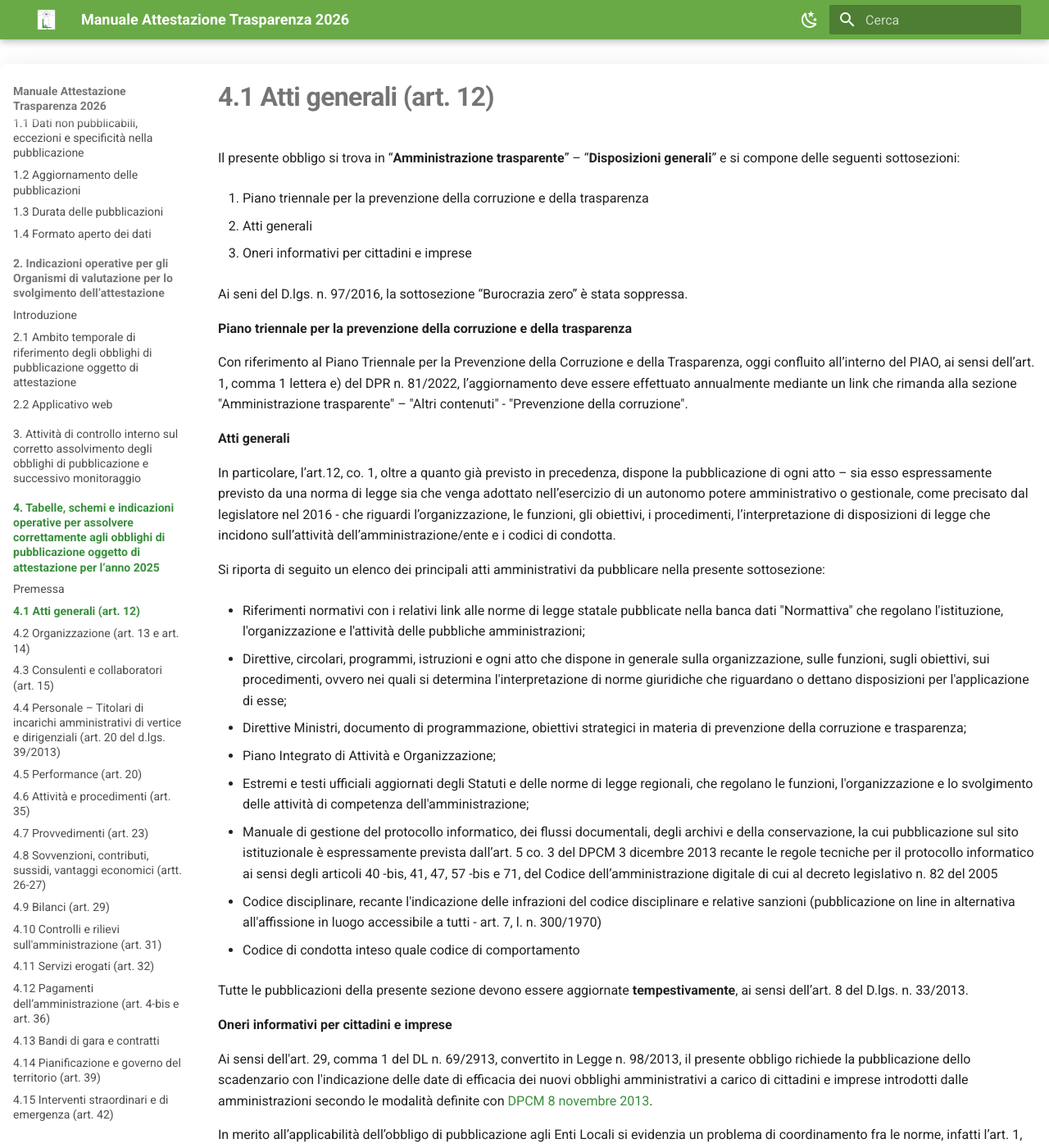
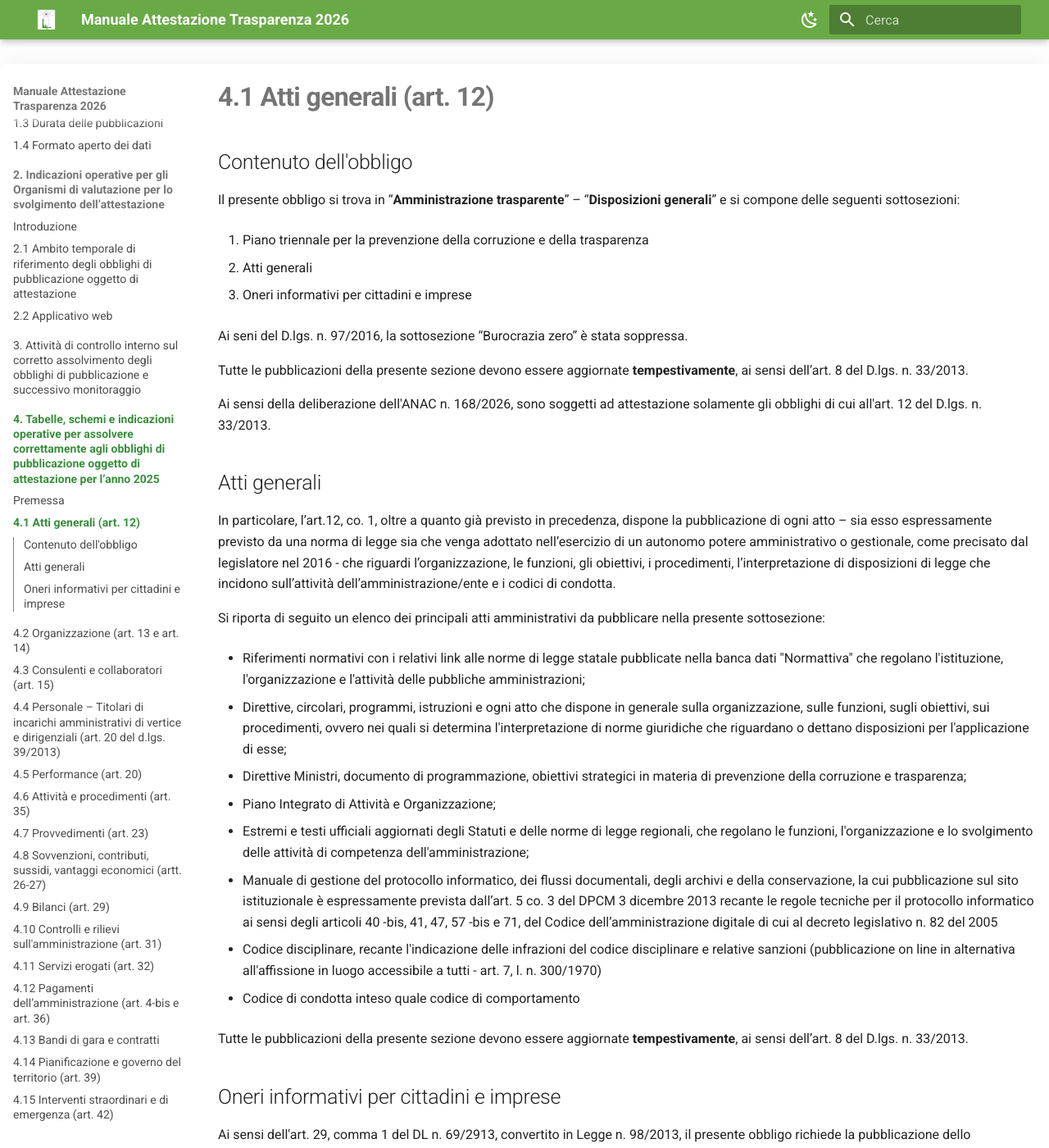
Before and after one commit to Lab4srl/manuale-trasparenza-2026, an MkDocs documentation site: the page built from docs/capitolo-4/4-1-atti-generali.md, in a window 1280 px wide and 1400 px high. Shown: the whole window at 82% size. Built offline with MkDocs 1.6.1 and Material for MkDocs 9.7.7, drawn with Linux system fonts in a browser that asks for light colours; some of the changed text lies outside the part shown.

Commit message:
Aggiornamento manuale

```diff
--- a/docs/capitolo-4/4-1-atti-generali.md
+++ b/docs/capitolo-4/4-1-atti-generali.md
@@ -1,3 +1,5 @@
+## Contenuto dell'obbligo
+
 Il presente obbligo si trova in “**Amministrazione trasparente**” – “**Disposizioni generali**” e si compone delle seguenti sottosezioni:
 
 1. Piano triennale per la prevenzione della corruzione e della trasparenza
@@ -9,11 +11,11 @@ Il presente obbligo si trova in “**Amministrazione trasparente**” – “**D
 
 Ai seni del D.lgs. n. 97/2016, la sottosezione “Burocrazia zero” è stata soppressa.
 
-**Piano triennale per la prevenzione della corruzione e della trasparenza**
+Tutte le pubblicazioni della presente sezione devono essere aggiornate **tempestivamente**, ai sensi dell’art. 8 del D.lgs. n. 33/2013.
 
-Con riferimento al Piano Triennale per la Prevenzione della Corruzione e della Trasparenza, oggi confluito all’interno del PIAO, ai sensi dell’art. 1, comma 1 lettera e) del DPR n. 81/2022, l’aggiornamento deve essere effettuato annualmente mediante un link che rimanda alla sezione "Amministrazione trasparente" – "Altri contenuti" - "Prevenzione della corruzione".
+Ai sensi della deliberazione dell'ANAC n. 168/2026, sono soggetti ad attestazione solamente gli obblighi di cui all'art. 12 del D.lgs. n. 33/2013.
 
-**Atti generali**
+## Atti generali
 
 In particolare, l’art.12, co. 1, oltre a quanto già previsto in precedenza, dispone la pubblicazione di ogni atto – sia esso espressamente previsto da una norma di legge sia che venga adottato nell’esercizio di un autonomo potere amministrativo o gestionale, come precisato dal legislatore nel 2016 - che riguardi l’organizzazione, le funzioni, gli obiettivi, i procedimenti, l’interpretazione di disposizioni di legge che incidono sull’attività dell’amministrazione/ente e i codici di condotta.
 
@@ -38,11 +40,11 @@ Si riporta di seguito un elenco dei principali atti amministrativi da pubblicare
 
 Tutte le pubblicazioni della presente sezione devono essere aggiornate **tempestivamente**, ai sensi dell’art. 8 del D.lgs. n. 33/2013.
 
-**Oneri informativi per cittadini e imprese**
+## Oneri informativi per cittadini e imprese
 
 Ai sensi dell'art. 29, comma 1 del DL n. 69/2913, convertito in Legge n. 98/2013, il presente obbligo richiede la pubblicazione dello scadenzario con l'indicazione delle date di efficacia dei nuovi obblighi amministrativi a carico di cittadini e imprese introdotti dalle amministrazioni secondo le modalità definite con [DPCM 8 novembre 2013](https://www.gazzettaufficiale.it/eli/id/2013/12/20/13A10299/sg).
 
-In merito all’applicabilità dell’obbligo di pubblicazione agli Enti Locali si evidenzia un problema di coordinamento fra le norme, infatti l’art. 1, comma 2 del DPCM 8 novembre 2013, stabilisce che il presente obbligo si applica a tutte le amministrazioni di cui all’art. 11, comma 1 del D.lgs. n. 33/2013, articolo abrogato dal D.lgs. n. 97/2016.
+In merito all’applicabilità dell’obbligo di pubblicazione agli Enti Locali si evidenzia un problema di coordinamento fra le norme. Infatti l’art. 1, comma 2 del DPCM 8 novembre 2013, stabilisce che il presente obbligo si applica a tutte le amministrazioni di cui all’art. 11, comma 1 del D.lgs. n. 33/2013, articolo abrogato dal D.lgs. n. 97/2016.
 
 Ai sensi dell'art. 29, comma 2, del decreto-legge 21 giugno 2013, n. 69, per obbligo amministrativo si intende qualunque adempimento, comportante raccolta, elaborazione, trasmissione, conservazione e produzione di informazioni e documenti, cui cittadini e imprese sono tenuti nei confronti della pubblica amministrazione.
 
@@ -58,5 +60,3 @@ Per ciascun nuovo obbligo amministrativo sono indicati i seguenti dati:
 
 
 Ai sensi dell’art. 2, comma 1 del DPCM 8 novembre 2013, per facilitare l'accesso ai contenuti dei nuovi obblighi amministrativi, le informazioni di cui al precedente elenco sono distinte tra quelle che hanno per destinatari i cittadini e quelle che hanno come destinatari le imprese, e organizzate in successione temporale secondo la data d'inizio dell'efficacia degli obblighi stessi.
-
-Tutte le pubblicazioni della presente sezione devono essere aggiornate **tempestivamente**, ai sensi dell’art. 8 del D.lgs. n. 33/2013.
```
Also changed, not shown: docs/capitolo-4/4-5-performance.md (+2 -5 lines).
